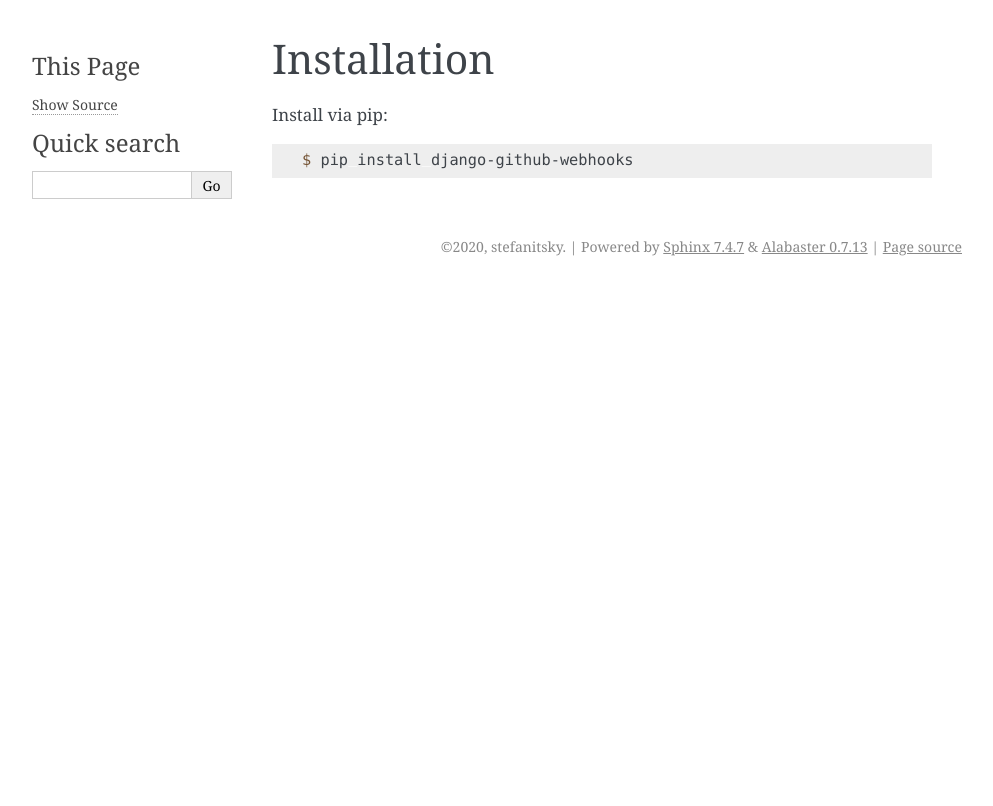
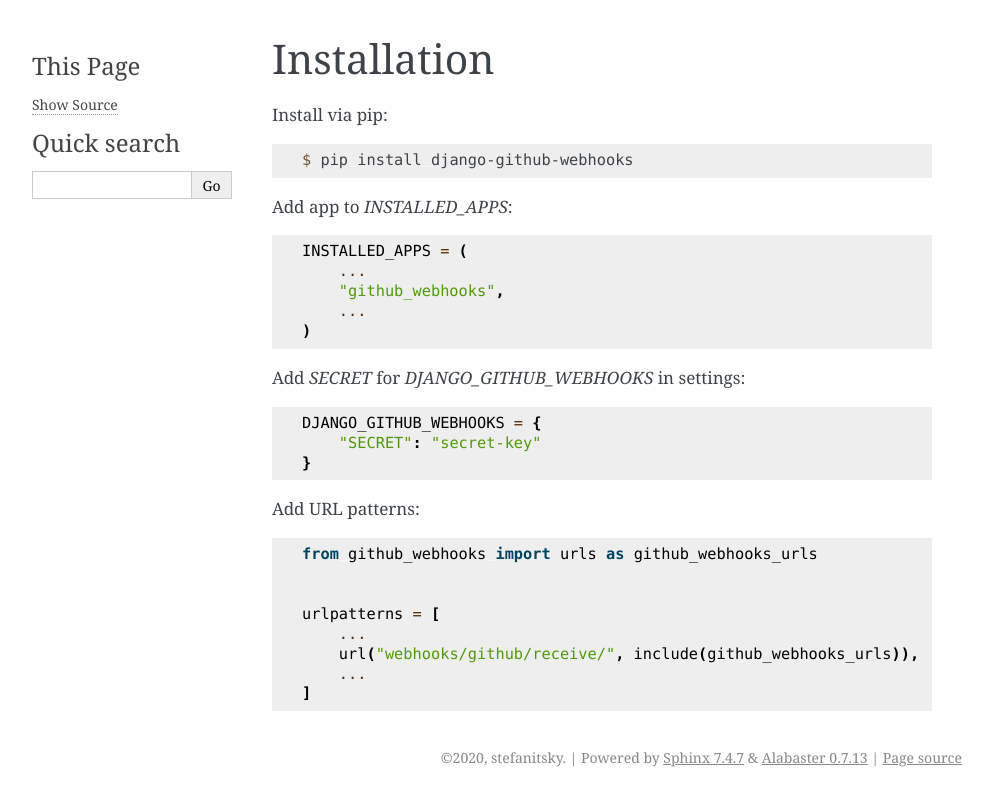
Before and after one commit to OpenWiden/django-github-webhooks, a Sphinx documentation site: the page built from docs/installation.rst, in a window 1280 px wide. Shown: the top 806 px of the page, without its empty margins (148-1141 px from the left). Built offline with Sphinx 7.4.7, drawn with Linux system fonts in a browser that asks for light colours.

```diff
--- a/docs/conf.py
+++ b/docs/conf.py
@@ -36,7 +36,13 @@ release = github_webhooks.__version__
 # Add any Sphinx extension module names here, as strings. They can be
 # extensions coming with Sphinx (named 'sphinx.ext.*') or your custom
 # ones.
-extensions = ["sphinx.ext.autodoc", "sphinx.ext.viewcode"]
+extensions = [
+    "sphinx.ext.autodoc",
+    "sphinx.ext.viewcode",
+    "sphinx.ext.autosectionlabel",
+]
+
+autosectionlabel_prefix_document = True
 
 # Add any paths that contain templates here, relative to this directory.
 templates_path = ['_templates']
--- a/docs/index.rst
+++ b/docs/index.rst
@@ -30,5 +30,7 @@ Table Of Contents
    :caption: Contents:
 
    installation
-   quickstart
+   configuration
+   user_guide
+   advanced_user_guide
    history
--- a/docs/installation.rst
+++ b/docs/installation.rst
@@ -6,3 +6,36 @@ Install via pip:
 .. code-block:: console
 
     $ pip install django-github-webhooks
+
+
+Add app to `INSTALLED_APPS`:
+
+.. code-block:: python
+
+    INSTALLED_APPS = (
+        ...
+        "github_webhooks",
+        ...
+    )
+
+
+Add `SECRET` for `DJANGO_GITHUB_WEBHOOKS` in settings:
+
+.. code-block:: python
+
+    DJANGO_GITHUB_WEBHOOKS = {
+        "SECRET": "secret-key"
+    }
+
+Add URL patterns:
+
+.. code-block:: python
+
+    from github_webhooks import urls as github_webhooks_urls
+
+
+    urlpatterns = [
+        ...
+        url("webhooks/github/receive/", include(github_webhooks_urls)),
+        ...
+    ]
```
Also changed, not shown: docs/advanced_user_guide.rst (added, +61 -0 lines), docs/configuration.rst (added, +44 -0 lines), docs/quickstart.rst (deleted, +0 -34 lines), docs/user_guide.rst (added, +28 -0 lines).
